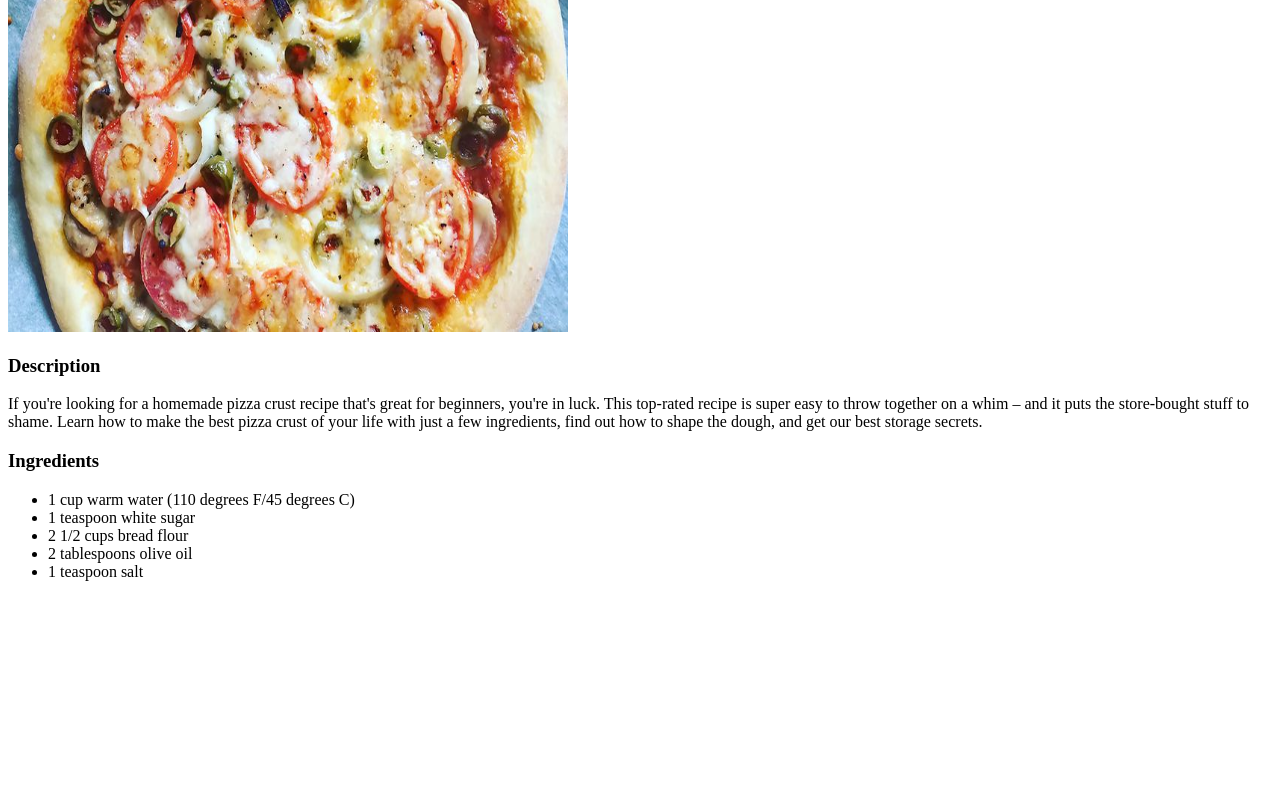
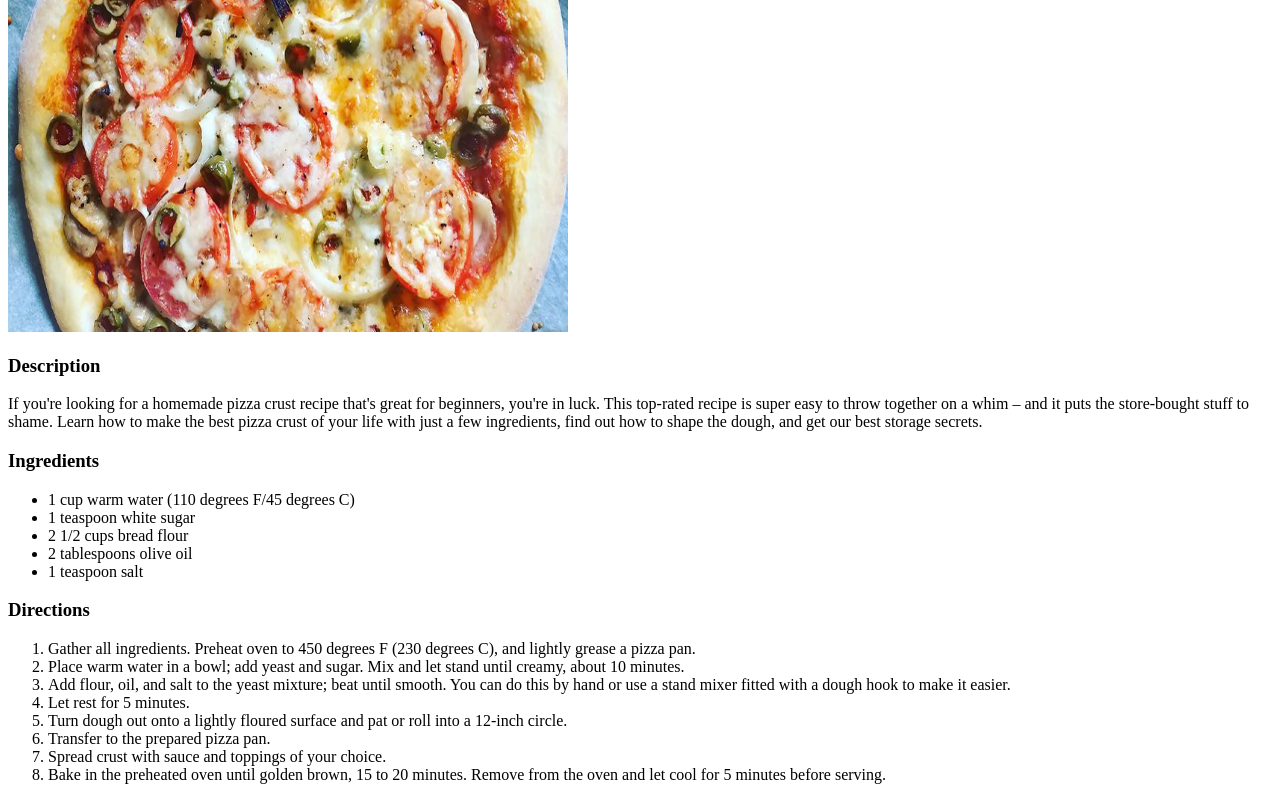
Before and after one commit to Moulik-6/odin-recipes, a plain HTML site: page recipies/pizza.html in a window 1280 px wide. Shown: the part 308-1108 px from the top of the page. Before the commit the page ends 905 px from the top, so only its background shows below. Drawn offline with Linux system fonts and the light colour scheme.

Commit message:
create ordered list for steps
ordered list  of steps to make pizza was created users to follow these step wise

```diff
--- a/recipies/pizza.html
+++ b/recipies/pizza.html
@@ -17,5 +17,16 @@
             <li>2 tablespoons olive oil</li>
             <li>1 teaspoon salt</li>
         </ul>
+        <h3>Directions</h3>
+        <ol>
+            <li> Gather all ingredients. Preheat oven to 450 degrees F (230 degrees C), and lightly grease a pizza pan.</li>
+            <li> Place warm water in a bowl; add yeast and sugar. Mix and let stand until creamy, about 10 minutes. </li>
+            <li> Add flour, oil, and salt to the yeast mixture; beat until smooth. You can do this by hand or use a stand mixer fitted with a dough hook to make it easier. </li>
+            <li>Let rest for 5 minutes. </li>
+            <li> Turn dough out onto a lightly floured surface and pat or roll into a 12-inch circle. </li>
+            <li>Transfer to the prepared pizza pan. </li>
+            <li>Spread crust with sauce and toppings of your choice. </li>
+            <li>Bake in the preheated oven until golden brown, 15 to 20 minutes. Remove from the oven and let cool for 5 minutes before serving. </li>
+        </ol>
     </body>
 </html>
```
